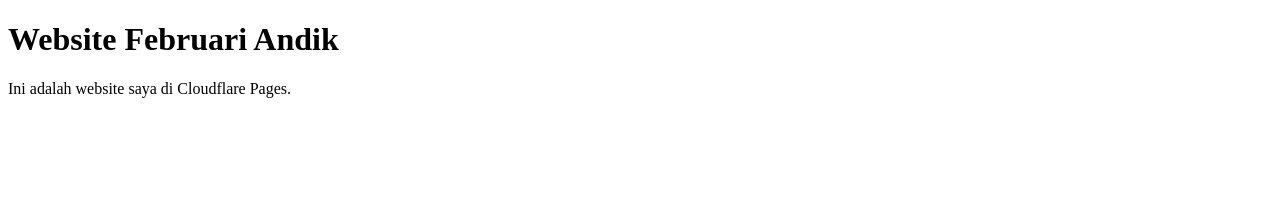
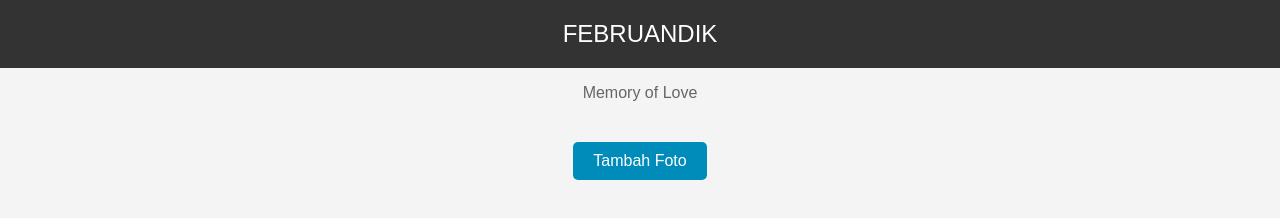
Before and after one commit to februana/Februandik, a plain HTML site: page index.html in a window 1280 px wide. Drawn offline with Linux system fonts and the light colour scheme.

Commit message:
Update index.html

```diff
--- a/index.html
+++ b/index.html
@@ -1,10 +1,75 @@
 <!DOCTYPE html>
-<html>
+<html lang="id">
 <head>
-    <title>Halo februana!</title>
+    <meta charset="UTF-8">
+    <meta name="viewport" content="width=device-width, initial-scale=1.0">
+    <title>FEBRUANDIK</title>
+    <style>
+        body {
+            font-family: Arial, sans-serif;
+            text-align: center;
+            background-color: #f4f4f4;
+            margin: 0;
+            padding: 0;
+        }
+        header {
+            background-color: #333;
+            color: white;
+            padding: 20px 0;
+            font-size: 24px;
+        }
+        .description {
+            font-size: 16px;
+            color: #666;
+            margin-bottom: 20px;
+        }
+        .gallery {
+            display: flex;
+            flex-wrap: wrap;
+            justify-content: center;
+            gap: 10px;
+            padding: 20px;
+        }
+        .gallery img {
+            width: 200px;
+            height: 150px;
+            object-fit: cover;
+            border-radius: 5px;
+            box-shadow: 2px 2px 5px rgba(0, 0, 0, 0.2);
+        }
+        .upload-btn {
+            margin: 20px;
+            padding: 10px 20px;
+            font-size: 16px;
+            background-color: #008CBA;
+            color: white;
+            border: none;
+            cursor: pointer;
+            border-radius: 5px;
+        }
+    </style>
 </head>
 <body>
-    <h1>Website Februari Andik</h1>
-    <p>Ini adalah website saya di Cloudflare Pages.</p>
+
+    <header>FEBRUANDIK</header>
+    <p class="description">Memory of Love</p>
+
+    <button class="upload-btn" onclick="addPhoto()">Tambah Foto</button>
+
+    <div class="gallery" id="gallery">
+        <!-- Foto akan ditampilkan di sini -->
+    </div>
+
+    <script>
+        function addPhoto() {
+            let url = prompt("Masukkan URL gambar:");
+            if (url) {
+                let img = document.createElement("img");
+                img.src = url;
+                document.getElementById("gallery").appendChild(img);
+            }
+        }
+    </script>
+
 </body>
 </html>
```
